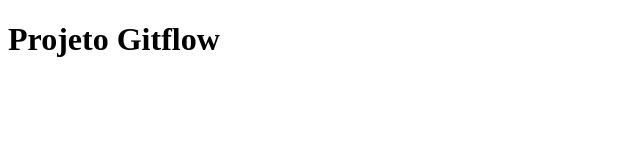
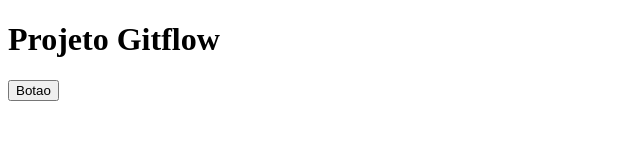
Before and after one commit to darkcrystall/gitflow, a plain HTML site: page index.html in a window 1280 px wide. Shown: the whole page, without its empty margins (0-640 px from the left). Drawn offline with Linux system fonts and the light colour scheme.

Commit message:
feat: adiciona um botão na página

```diff
--- a/index.html
+++ b/index.html
@@ -7,5 +7,6 @@
 </head>
 <body>
     <h1>Projeto Gitflow</h1>
+    <button>Botao</button>
 </body>
 </html>
```
